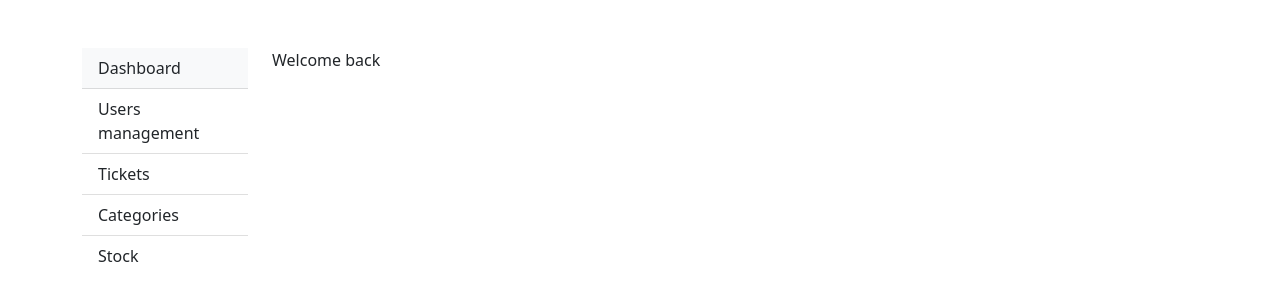
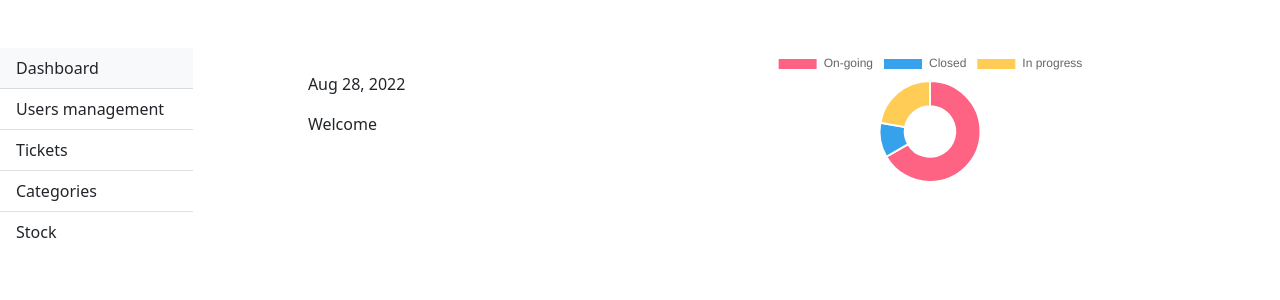
Before and after one commit to nkhaskho/wejdene-app, an Angular app: page / in a window 1280 px wide. Shown: the top 300 px of the page. Built offline with nearby package versions, Linux system fonts and the light colour scheme; sample sign-in values are in the browser's storage.

Commit message:
Adding chart to dashboard
Signed-off-by: Naiim <khaskhoussi.naiim@gmail.com>

```diff
--- a/package.json
+++ b/package.json
@@ -18,6 +18,7 @@
     "@angular/platform-browser": "^14.1.0",
     "@angular/platform-browser-dynamic": "^14.1.0",
     "@angular/router": "^14.1.0",
+    "chart.js": "^3.9.1",
     "rxjs": "~7.5.0",
     "tslib": "^2.3.0",
     "zone.js": "~0.11.4"
--- a/src/app/app.component.html
+++ b/src/app/app.component.html
@@ -1,7 +1,6 @@
-<div class="container">
   <br>
   <!-- todo: add header links -->
-  <nav *ngIf="appStorage.getItem('id')" class="navbar navbar-expand-lg navbar-light bg-light">
+  <nav *ngIf="appStorage.getItem('id')" class="navbar navbar-expand-xl navbar-light bg-light">
     <div class="container-fluid">
       <img class="nav-logo" src="assets/images/wimbee.jpg" alt="">
       <button class="navbar-toggler" type="button" data-bs-toggle="collapse" data-bs-target="#navbarSupportedContent" aria-controls="navbarSupportedContent" aria-expanded="false" aria-label="Toggle navigation">
@@ -56,4 +55,3 @@
       <router-outlet></router-outlet>
     </div>
   </div>
-</div>
--- a/src/app/components/auth/login/login.component.html
+++ b/src/app/components/auth/login/login.component.html
@@ -1,4 +1,4 @@
-<div class="col-md-5 offset-md-3">
+<div class="col-md-4 offset-md-3">
     <div class="card">
         <div class="card-body">
             <h5 class="card-title">Autentication</h5>
--- a/src/app/components/dashboard/dashboard.component.html
+++ b/src/app/components/dashboard/dashboard.component.html
@@ -1,3 +1,12 @@
-<div>
-    Welcome back <b>{{ appStorage.getItem('username') }}</b>
+<div class="row">
+    <div class="col-md-4 offset-1">
+        <br>
+        <p>{{ Date.now() | date }}</p>
+        Welcome <b>{{ appStorage.getItem('username') }}</b>
+    </div>
+    <div class="col-md-4 offset-1">
+        <div class="chart-container">
+            <canvas  id="MyChart" >{{ chart }}</canvas>
+        </div>
+    </div>
 </div>
--- a/src/app/components/dashboard/dashboard.component.ts
+++ b/src/app/components/dashboard/dashboard.component.ts
@@ -1,4 +1,5 @@
 import { Component, OnInit } from '@angular/core';
+import Chart from "chart.js/auto";
 
 @Component({
   selector: 'app-dashboard',
@@ -8,10 +9,40 @@ import { Component, OnInit } from '@angular/core';
 export class DashboardComponent implements OnInit {
 
   appStorage = localStorage;
+  public Date = Date;
+  public chart: any;
 
   constructor() { }
 
   ngOnInit(): void {
+    this.createChart();
   }
 
+  createChart(){
+    this.chart = new Chart("MyChart", {
+      type: 'doughnut', //this denotes tha type of chart
+      data: {
+        labels: [
+          'On-going',
+          'Closed',
+          'In progress'
+        ],
+        datasets: [{
+          label: 'My First Dataset',
+          data: [300, 50, 100],
+          backgroundColor: [
+            'rgb(255, 99, 132)',
+            'rgb(54, 162, 235)',
+            'rgb(255, 205, 86)'
+          ],
+          hoverOffset: 4
+        }]
+      },
+      options: {
+        aspectRatio:2.5
+      }
+    });
+  }
+
+
 }
```
Also changed, not shown: 1 other file (tests, documents, lock files or other folders).
